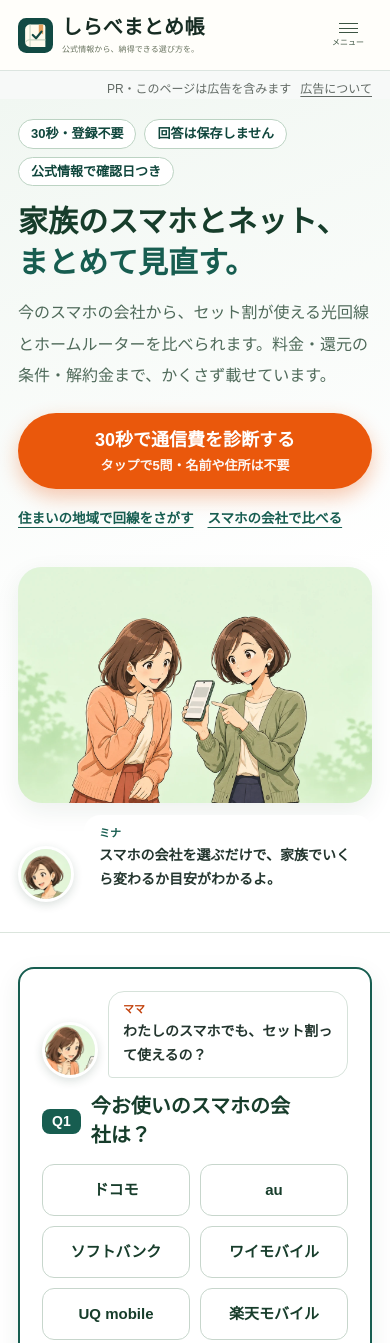
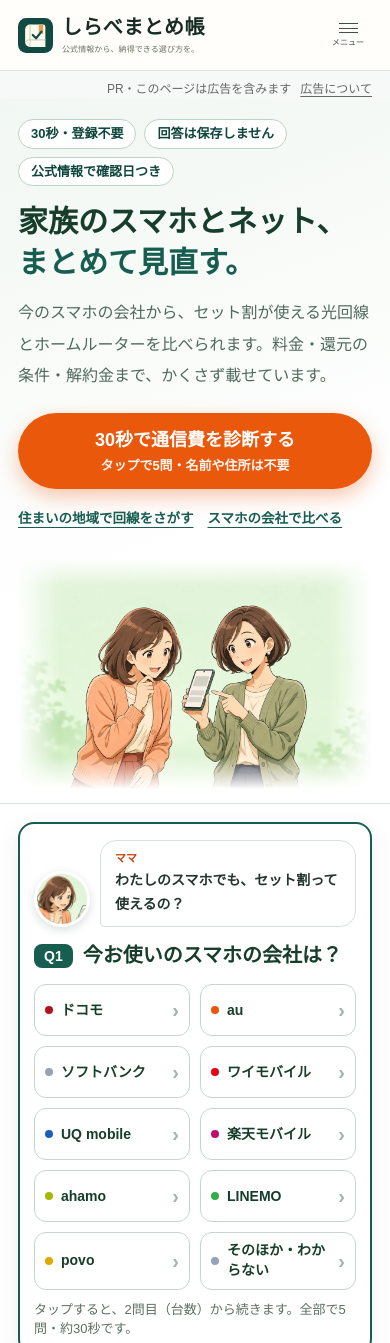
Before and after one commit to ayumi1515/my-wifi-site12, an Astro site: page / in a window 390 px wide. Shown: the top 1343 px of the page. Built offline with nearby package versions, Linux system fonts and the light colour scheme; Astro itself is replaced by a stand-in of ours.

Commit message:
トップの最高級化：ミナの吹き出しを外してQ1を引き上げ、絵のふちをぼかす、Q1ボタンに色の点と›と浮き上がり、スマホでタブが切れないように
Co-Authored-By: Claude Opus 5.5 <noreply@anthropic.com>

```diff
--- a/src/pages/index.astro
+++ b/src/pages/index.astro
@@ -25,6 +25,8 @@ const description = '今のスマホの会社から、セット割が使える
 const heroImage = '/images/manga-lp/kojin/hero.webp'; // 公式ナビゲーターの専用の絵ができたら /images/navi/top-hero.webp に差し替える
 const yen = (n: number) => `${n.toLocaleString('ja-JP')}円`;
 const checked = homeData.checkedAt.replace(/-/g, '/');
+// Q1のボタンの左はしの色の点（会社を思わせる色だけ。ロゴは使わない）
+const brandDot: Record<string, string> = { docomo: '#b5121b', au: '#eb5505', softbank: '#9aa3ab', ymobile: '#e60012', 'uq-mobile': '#1d5fbf', 'rakuten-mobile': '#bf0d6a', ahamo: '#a7b800', linemo: '#2fae4a', povo: '#e0a800', other: '#94a3b8' };
 
 // ③ スマホ会社のタブ：そのスマホとセット割がある回線だけを出す（データはセット割診断と同じ）
 const prefName = (code: string) => prefectures.find((p) => p.code === code)?.name ?? code;
@@ -90,7 +92,6 @@ const collectionLd = { '@context': 'https://schema.org', '@type': 'CollectionPag
         </div>
         <figure class="hx-visual">
           <img src={heroImage} alt="友だちのミナが、ママにスマホの画面を見せて説明している。" width="1200" height="800" fetchpriority="high" />
-          <figcaption><NaviTalk who="mina" text="スマホの会社を選ぶだけで、家族でいくら変わるか目安がわかるよ。" tone="dark" /></figcaption>
         </figure>
       </div>
     </header>
@@ -101,7 +102,7 @@ const collectionLd = { '@context': 'https://schema.org', '@type': 'CollectionPag
         <NaviTalk who="mama" text="わたしのスマホでも、セット割って使えるの？" />
         <h2 id="quick-title"><span>Q1</span>今お使いのスマホの会社は？</h2>
         <div class="quick-options">
-          {brands.map((b) => <a href={`/shindan/?carrier=${b.id}#setwari`}>{b.name}</a>)}
+          {brands.map((b) => <a href={`/shindan/?carrier=${b.id}#setwari`}><span class="qdot" style={`background:${brandDot[b.id] ?? '#94a3b8'}`} aria-hidden="true"></span><span class="qlabel">{b.name}</span><span class="qarrow" aria-hidden="true">›</span></a>)}
         </div>
         <p class="quick-note">タップすると、2問目（台数）から続きます。全部で5問・約30秒です。</p>
       </div>
@@ -271,8 +272,8 @@ const collectionLd = { '@context': 'https://schema.org', '@type': 'CollectionPag
   .hx-sub { display: flex; flex-wrap: wrap; gap: 8px 20px; margin-top: 14px; }
   .hx-sub a { font-size: 15px; font-weight: 700; color: var(--c-main); text-decoration: underline; text-underline-offset: 4px; }
   .hx-visual { position: relative; margin: 0; }
-  .hx-visual img { display: block; width: 100%; height: auto; border-radius: 24px; box-shadow: var(--shadow); background: #eaf3ec; }
-  .hx-visual figcaption { position: absolute; left: -18px; bottom: -22px; max-width: 360px; }
+  /* 絵の四角いふちが目立たないよう、外側をページの背景になじむようにぼかす */
+  .hx-visual img { display: block; width: 100%; height: auto; -webkit-mask-image: linear-gradient(to right, transparent 0, #000 12%, #000 88%, transparent 100%), linear-gradient(to bottom, transparent 0, #000 12%, #000 86%, transparent 100%); -webkit-mask-composite: source-in; mask-image: linear-gradient(to right, transparent 0, #000 12%, #000 88%, transparent 100%), linear-gradient(to bottom, transparent 0, #000 12%, #000 86%, transparent 100%); mask-composite: intersect; }
 
   /* 診断の1問目 */
   .quick { margin-top: 34px; }
@@ -280,8 +281,13 @@ const collectionLd = { '@context': 'https://schema.org', '@type': 'CollectionPag
   .quick-card h2 { display: flex; align-items: center; gap: 10px; margin-top: 14px; font-size: clamp(20px, 2.4vw, 24px); }
   .quick-card h2 span { font-size: 14px; color: #fff; background: var(--c-main); border-radius: 8px; padding: 2px 10px; }
   .quick-options { display: grid; grid-template-columns: repeat(5, minmax(0, 1fr)); gap: 10px; margin-top: 14px; }
-  .quick-options a { display: flex; align-items: center; justify-content: center; min-height: 52px; padding: 8px; border: 1.5px solid #c7d6cc; border-radius: 12px; background: #fff; font-size: 15px; font-weight: 800; color: var(--c-ink); text-align: center; text-decoration: none; transition: border-color .15s, background .15s; }
-  .quick-options a:hover { border-color: var(--c-accent); background: #fff7ed; color: var(--c-accent-dark); }
+  .quick-options a { display: flex; align-items: center; justify-content: flex-start; gap: 8px; text-align: left !important; min-height: 52px; padding: 8px 12px; transition: transform .15s, box-shadow .15s, border-color .15s, background .15s !important; border: 1.5px solid #c7d6cc; border-radius: 12px; background: #fff; font-size: 15px; font-weight: 800; color: var(--c-ink); text-align: center; text-decoration: none; transition: border-color .15s, background .15s; }
+  .quick-options a:hover, .quick-options a:focus-visible { border-color: var(--c-accent); background: #fff; color: var(--c-ink); transform: translateY(-2px); box-shadow: 0 0 0 3px rgba(234,88,12,.16), 0 8px 16px rgba(23,61,43,.10); }
+  .quick-options a:active { transform: translateY(0); box-shadow: 0 0 0 3px rgba(234,88,12,.22); background: #fff7ed; }
+  .qdot { flex-shrink: 0; width: 8px; height: 8px; border-radius: 50%; box-shadow: 0 0 0 2px rgba(255,255,255,.9); }
+  .qlabel { flex: 1; line-height: 1.4; }
+  .qarrow { flex-shrink: 0; font-size: 20px; font-weight: 700; line-height: 1; color: #a3b5aa; transition: color .15s, transform .15s; }
+  .quick-options a:hover .qarrow { color: var(--c-accent); transform: translateX(2px); }
   .quick-note { margin-top: 10px; font-size: 13px; color: #5d6f63; }
 
   /* タブ */
@@ -360,8 +366,7 @@ const collectionLd = { '@context': 'https://schema.org', '@type': 'CollectionPag
   @media (max-width: 960px) {
     .hx-inner { grid-template-columns: 1fr; gap: 26px; }
     .hx-visual { order: 2; }
-    .hx-visual img { max-height: 280px; object-fit: cover; }
-    .hx-visual figcaption { position: static; margin-top: 12px; max-width: none; }
+    .hx-visual img { max-height: 230px; object-fit: cover; }
     .quick-options { grid-template-columns: repeat(3, minmax(0, 1fr)); }
     .guide-grid { grid-template-columns: 1fr 1fr; }
     .other-grid { grid-template-columns: 1fr 1fr; }
@@ -375,6 +380,14 @@ const collectionLd = { '@context': 'https://schema.org', '@type': 'CollectionPag
     .quick-options { grid-template-columns: 1fr 1fr; }
     .guide-grid, .other-grid, .learning-grid { grid-template-columns: 1fr; }
     .sec { padding-top: 44px; }
+    .hx-inner { padding-bottom: 14px; gap: 18px; }
+    .quick { margin-top: 18px; }
+    .quick-card { padding: 16px 14px 14px; }
+    .quick-options a { font-size: 14px; padding: 8px 10px; }
+    /* タブ：スマホでは切れないように、ならべて全部見せる（スマホの会社は2列×2、地方は3列×2） */
+    .tab-list { display: grid; grid-template-columns: 1fr 1fr; gap: 8px; overflow: visible; padding-bottom: 0; }
+    .area-tabs .tab-list { grid-template-columns: repeat(3, minmax(0, 1fr)); }
+    .tab-list button { width: 100%; padding: 8px 6px; font-size: 14px; min-height: 44px; line-height: 1.35; white-space: normal; }
   }
   /* とても狭い画面（360px未満）だけは、2つのリンクを2行に折り返す */
   @media (max-width: 359px) {
```
